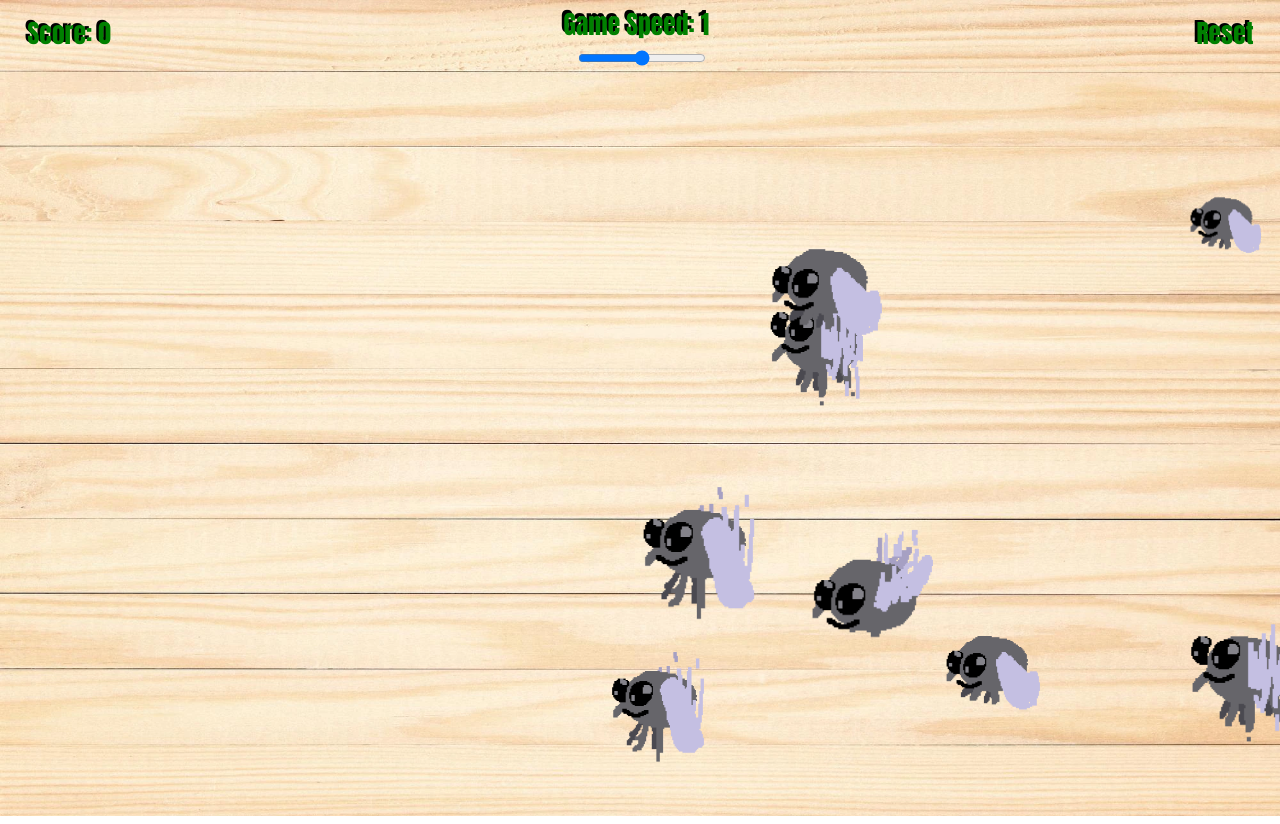
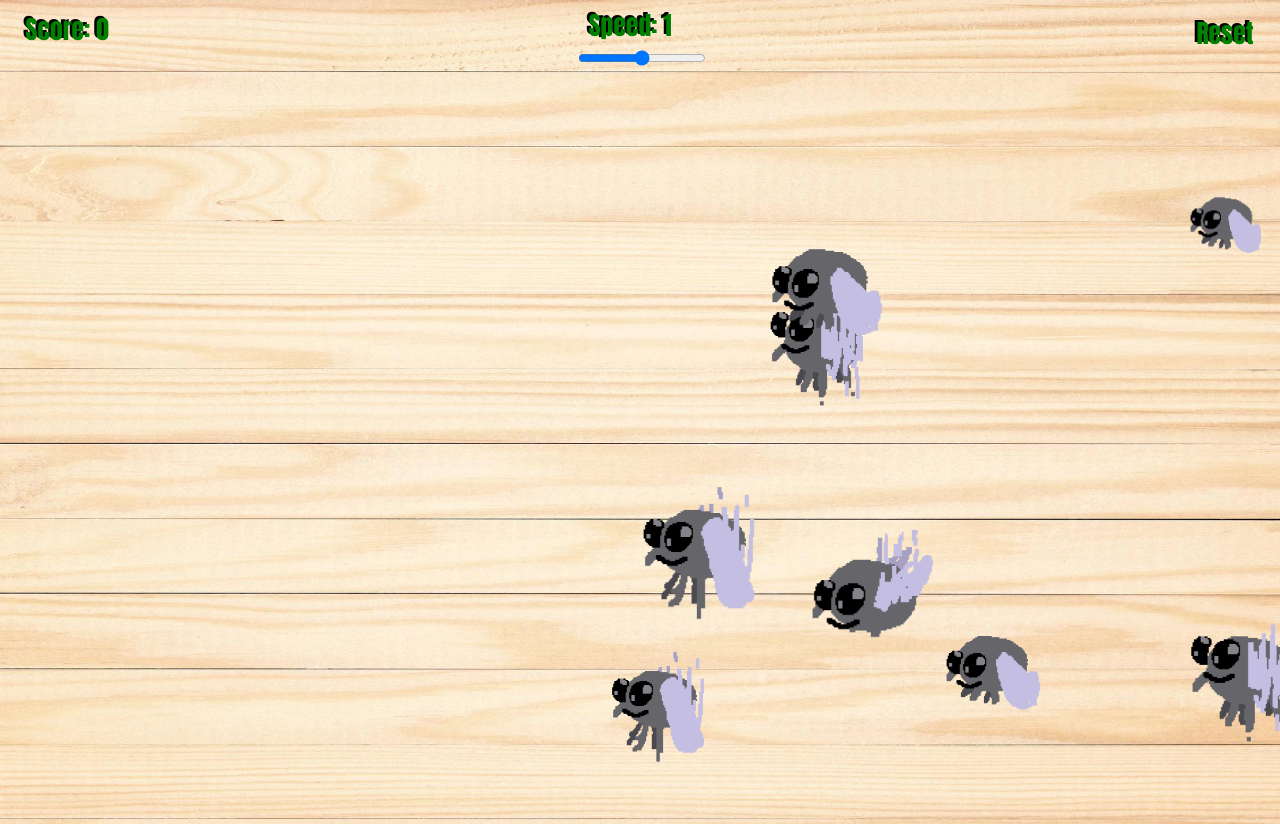
Before and after one commit to Syvven/Syvven.github.io, a plain HTML site: page index.html in a window 1280 px wide. Drawn offline with Linux system fonts and the light colour scheme.

Commit message:
fixed text resolution

```diff
--- a/index.html
+++ b/index.html
@@ -7,16 +7,26 @@
     <link rel="stylesheet" href="style.css"/>
     <head>
         <body>
+            <p id="score-text">
+                Score:
+            </p>
+            <p id="speed-text">
+                Speed:
+            </p>
             <canvas id="collision-canvas"></canvas>
             <canvas id="canvas"></canvas>
             <div id="container">
                 <span id='showGameSpeed'></span>
                 <input type="range" min="0.0" max="2.0" value="1.0" step="0.1" class="slider" id="slider">
             </div>
+
             <div id="button">
                 <button id="btn" onclick="window.location.reload()">Reset</button>
             </div>
             <script src="script.js"></script>
+            <p id="game-over">
+
+            </p>
 
         </body>
     </head>
--- a/script.js
+++ b/script.js
@@ -2,10 +2,8 @@ window.addEventListener('load', e => {
     const canvas = document.getElementById('canvas');
     const ctx = canvas.getContext('2d');
 
-    // THESE ARE THE PROBLEM RN
     canvas.width = window.innerWidth;
     canvas.height = window.innerHeight;
-    ///////////////////////////
 
     const c_canvas = document.getElementById('collision-canvas');
     const c_ctx = c_canvas.getContext('2d');
@@ -18,6 +16,10 @@ window.addEventListener('load', e => {
     const slide_rect = slide_container.getBoundingClientRect();
     slider.value = gameSpeed;
 
+    const t_score = document.getElementById('score-text');
+    const t_speed = document.getElementById('speed-text');
+    const t_gameover = document.getElementById('game-over');
+
     // console.log(gameSpeed);
     // const button = document.getElementById('button');
     // button.onclick = function(){
@@ -27,6 +29,10 @@ window.addEventListener('load', e => {
     let score = 0;
     let gameOver = false;
     ctx.font = '2vw Impact';
+
+    t_score.textContent = "Score: " + score;
+    t_speed.textContent = "Speed: " + gameSpeed;
+
 
     let timeToNextRaven = 0;
     let baseRavenInterval = 500;
@@ -229,32 +235,32 @@ window.addEventListener('load', e => {
     //     }
     // }
 
-    function drawSpeed() {
-        ctx.fillStyle = 'black';
-        ctx.fillText('Game Speed: ' + gameSpeed, slide_rect.left - (30 * widthRatio), slide_rect.top/1.5)
-        ctx.fillStyle = 'green';
-        ctx.fillText('Game Speed: ' + gameSpeed, slide_rect.left - (30 * widthRatio) + (5 * widthRatio), slide_rect.top/1.5 + (5 * heightRatio));
-        return [slide_rect.left - (30 * widthRatio), slide_rect.top/1.5]
-    }
+    // function drawSpeed() {
+    //     ctx.fillStyle = 'black';
+    //     ctx.fillText('Game Speed: ' + gameSpeed, slide_rect.left - (30 * widthRatio), slide_rect.top/1.5)
+    //     ctx.fillStyle = 'green';
+    //     ctx.fillText('Game Speed: ' + gameSpeed, slide_rect.left - (30 * widthRatio) + (5 * widthRatio), slide_rect.top/1.5 + (5 * heightRatio));
+    // }
 
-    function drawScore() {
-        ctx.fillStyle = 'black';
-        ctx.fillText('Score: ' + score, 50 * (widthRatio), 75 * (heightRatio))
-        ctx.fillStyle = 'green';
-        ctx.fillText('Score: ' + score, 55 * (widthRatio), 80 * (heightRatio));
+    // function drawScore() {
+    //     ctx.fillStyle = 'black';
+    //     ctx.fillText('Score: ' + score, 50 * (widthRatio), 75 * (heightRatio))
+    //     ctx.fillStyle = 'green';
+    //     ctx.fillText('Score: ' + score, 55 * (widthRatio), 80 * (heightRatio));
 
-        return [50 * (widthRatio), 75 * (heightRatio)]
-    }
+    //     return [50 * (widthRatio), 75 * (heightRatio)]
+    // }
 
     function drawGameOver() {
-        ctx.textAlign = 'center';
-        ctx.fillStyle = 'black';
-        ctx.fillText('GAME OVER!', canvas.width/2, canvas.height/2);
-        ctx.fillText('Your Score Is ' + score, canvas.width/2, canvas.height/2 + (55 * heightRatio));
+        t_gameover.textContent = 'Game Over!<br>Your Score Was ' + score;
+        // ctx.textAlign = 'center';
+        // ctx.fillStyle = 'black';
+        // ctx.fillText('GAME OVER!', canvas.width/2, canvas.height/2);
+        // ctx.fillText('Your Score Is ' + score, canvas.width/2, canvas.height/2 + (55 * heightRatio));
 
-        ctx.fillStyle = 'green';
-        ctx.fillText('GAME OVER!', canvas.width/2 + (5 * widthRatio), canvas.height/2 + (5 * heightRatio));
-        ctx.fillText('Your Score Is ' + score, canvas.width/2 + (5 * widthRatio), canvas.height/2 + (60 * heightRatio));
+        // ctx.fillStyle = 'green';
+        // ctx.fillText('GAME OVER!', canvas.width/2 + (5 * widthRatio), canvas.height/2 + (5 * heightRatio));
+        // ctx.fillText('Your Score Is ' + score, canvas.width/2 + (5 * widthRatio), canvas.height/2 + (60 * heightRatio));
     }
 
     window.addEventListener('click', function(e) {
@@ -338,8 +344,8 @@ window.addEventListener('load', e => {
             });
         }
 
-        let one = drawScore();
-        let two = drawSpeed();
+        t_score.textContent = "Score: " + score;
+        t_speed.textContent = "Speed: " + gameSpeed;
 
         [/*...particles,*/ ...splats, ...ravens, /*, ...explosions*/].forEach(obj => obj.update(dt));
         [/*...particles,*/ ...splats, ...ravens, /*, ...explosions*/].forEach(obj => obj.draw());
--- a/style.css
+++ b/style.css
@@ -12,16 +12,6 @@ body {
     top: 6vh;
     left: 45vw;
 }
-
-/* #slider::-webkit-slider-thumb {
-    -webkit-appearance: none;
-    appearance: none;
-    width: 23px;
-    height: 24px;
-    border: 0;
-    background: url('images/contrasticon.png');
-    cursor: pointer;
-} */
 
 #slider {
     width: 10vw
@@ -64,6 +54,29 @@ canvas {
     text-decoration: none;
     display: inline-block;
     cursor: pointer;
+}
+
+#speed-text {
+    position: absolute;
+    top: -2.5vh;
+    left: 46vw;
+    text-shadow: #000000 -0.2vw -0.2vh 0;
+    color: green;
+    font-family: 'Impact';
+    font-size: 2vw;
+}
+
+#score-text {
+    position: absolute;
+    top: -2vh;
+    left: 2vw;
+    text-shadow: #000000 -0.2vw -0.2vh 0;
+    color: green;
+    font-family: 'Impact';
+    font-size: 2vw;
+}
+
+#game-over {
 
 }
 
```
